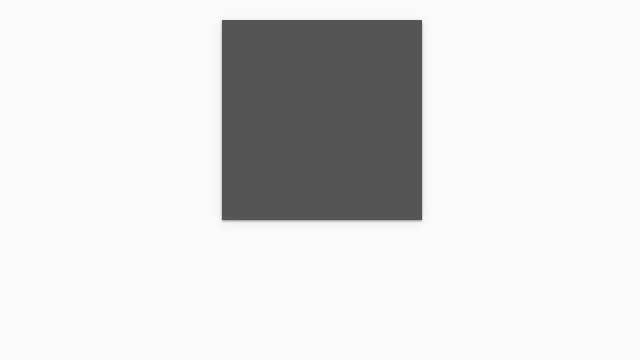
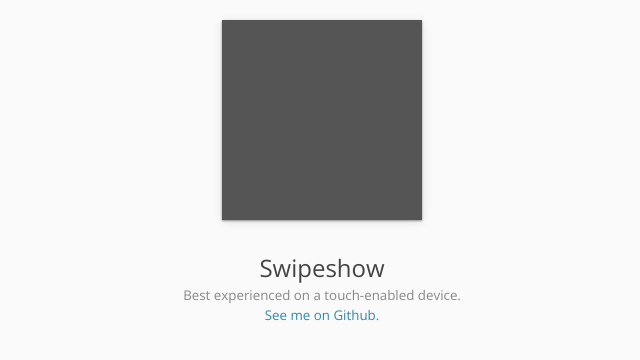
Before and after one commit to rstacruz/swipeshow, a plain HTML site: page sample/index.html in a window 1280 px wide. Shown: the whole page, without its empty margins (318-958 px from the left). Drawn offline with nearby package versions, Linux system fonts and the light colour scheme.

Commit message:
Update pages.

```diff
--- a/sample/index.html
+++ b/sample/index.html
@@ -4,27 +4,14 @@
     <meta charset="UTF-8" />
     <title></title>
 
+    <link href="swipeshow.css" rel="stylesheet" />
     <link href="style.css" rel="stylesheet" />
     <script src="http://ajax.googleapis.com/ajax/libs/jquery/1.8/jquery.min.js"></script>
     <script src="../jquery.swipeshow.js"></script>
     <meta name="viewport" content="width=device-width">
+    <link href='http://fonts.googleapis.com/css?family=Open+Sans:300,400' rel='stylesheet' type='text/css'>
+
     <style>
-      * { margin: 0; padding: 0; }
-
-      body {
-        background: #fafafa; color: #444; text-shadow: 0 1px 1px rgba(250, 250, 250, 0.2);
-        width: 400px; margin: 20px auto;
-      }
-
-      /* These are optional styles to beautify the slideshow. */
-      .slideshow {
-        box-shadow: 0 2px 10px rgba(0, 0, 0, 0.1), 0 1px 2px rgba(0, 0, 0, 0.4);
-        background: #555; margin: 0 auto;
-      }
-
-      .slides {
-        box-shadow: 0 2px 10px rgba(0, 0, 0, 0.8), 0 1px 2px rgba(0, 0, 0, 0.4);
-      }
     </style>
 </head>
 <body>
@@ -43,6 +30,14 @@
     </ul>
   </div>
 
+  <div class='info'>
+    <h1>Swipeshow</h1>
+    <p>
+      Best experienced on a touch-enabled device.
+      <a href="https://github.com/rstacruz/swipeshow">See me on Github.</a>
+    </p>
+  </div>
+
   <script>
     $(".slideshow").swipeshow({ mouse: true });
   </script>
--- a/sample/style.css
+++ b/sample/style.css
@@ -1,35 +1,51 @@
-.slideshow,
-.slideshow .slides,
-.slideshow .slide {
-  display: block;
-  width: 200px;
-  height: 200px;
-  margin: 0;
-  padding: 0;
-  list-style: none;
-  -webkit-transform: translate3d(0, 0, 0);
-  -moz-transform: translate3d(0, 0, 0);
-  -ms-transform: translate3d(0, 0, 0);
-  -o-transform: translate3d(0, 0, 0);
-  transform: translate3d(0, 0, 0); }
+* { margin: 0; padding: 0; }
+
+body, td, textarea, input {
+  font-size: 1em;
+  line-height: 1.5;
+}
+
+body {
+  background: #fafafa; color: #444; text-shadow: 0 1px 1px rgba(250, 250, 250, 0.2);
+  margin: 20px auto;
+  padding: 0 20px;
+  font-family: Open Sans, sans-serif;
+  font-size: 10pt;
+  font-weight: 400;
+}
+
+* {
+  text-rendering: optimizeLegibility !important;
+  -webkit-font-smoothing: antialiased !important;
+  font-smoothing: antialiased !important;
+}
+
+a, a:visited {
+  color: #38a;
+  text-decoration: none;
+}
+
+a:hover {
+  color: #222; }
+
+/* These are optional styles to beautify the slideshow. */
 .slideshow {
-  overflow: hidden;
-  position: relative; }
-.slideshow .slides {
-  width: 99999px;
-  position: absolute;
-  top: 0;
-  left: 0; }
-.slideshow .slide {
-  float: left; }
+  box-shadow: 0 2px 10px rgba(0, 0, 0, 0.1), 0 1px 2px rgba(0, 0, 0, 0.4);
+  background: #555; margin: 0 auto;
+}
 
-/* Extras */
-.slide {
-  -webkit-backface-visibility: hidden;
-  -webkit-transition: opacity 300ms linear;
-  -moz-transition: opacity 300ms linear;
-  transition: opacity 300ms linear;
-  opacity: 0.8; }
+.slides {
+  box-shadow: 0 2px 10px rgba(0, 0, 0, 0.8), 0 1px 2px rgba(0, 0, 0, 0.4);
+}
 
-.slide.active {
-  opacity: 0.999; }
+/* Github */
+.info {
+  margin: 30px auto;
+  max-width: 280px;
+  text-align: center; }
+
+h1 {
+  font-size: 1.8em;
+  font-weight: 300; }
+p {
+  color: #888; }
```
Also changed, not shown: sample/swipeshow.css (added), sample/swipeshow.sass (renamed from sample/style.sass), 1 other file.
